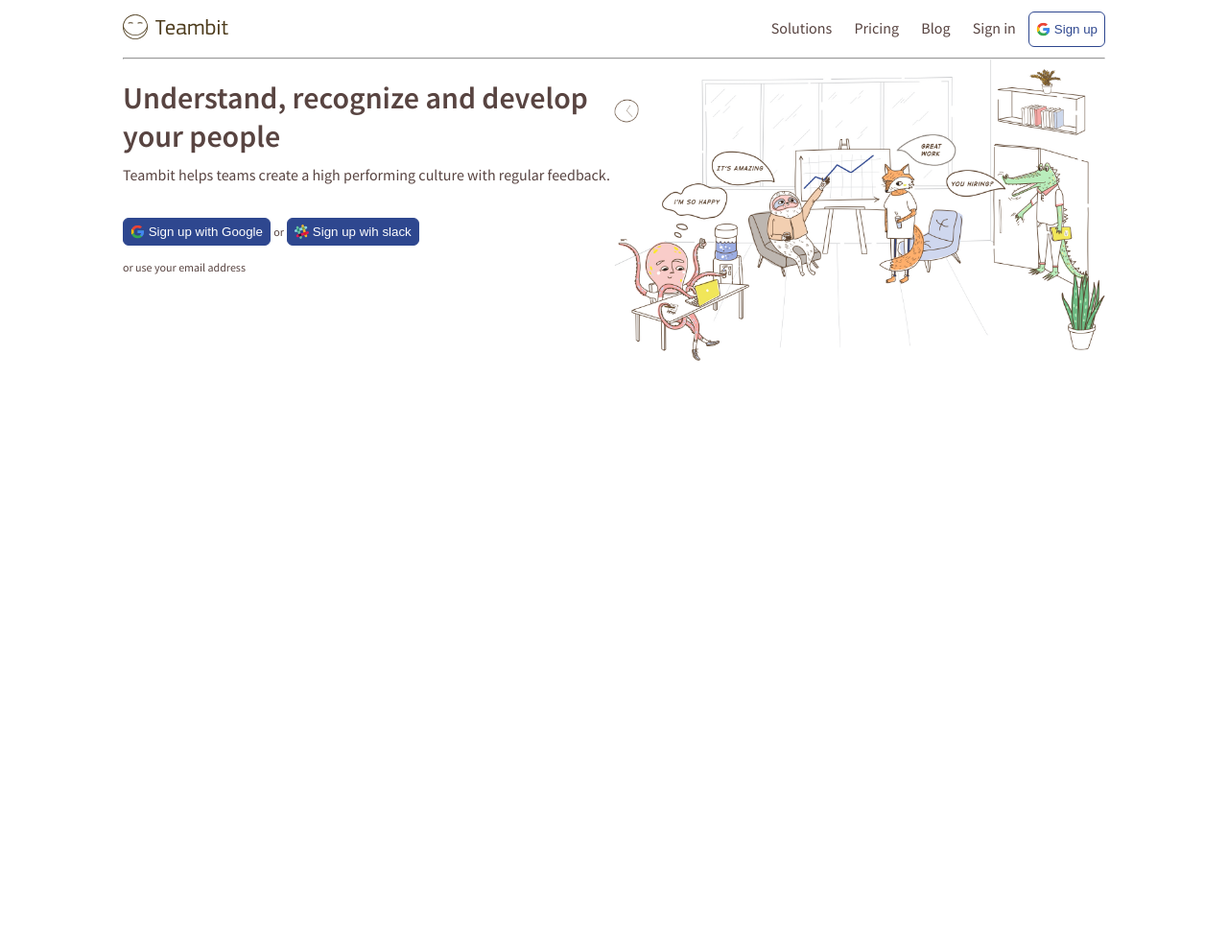
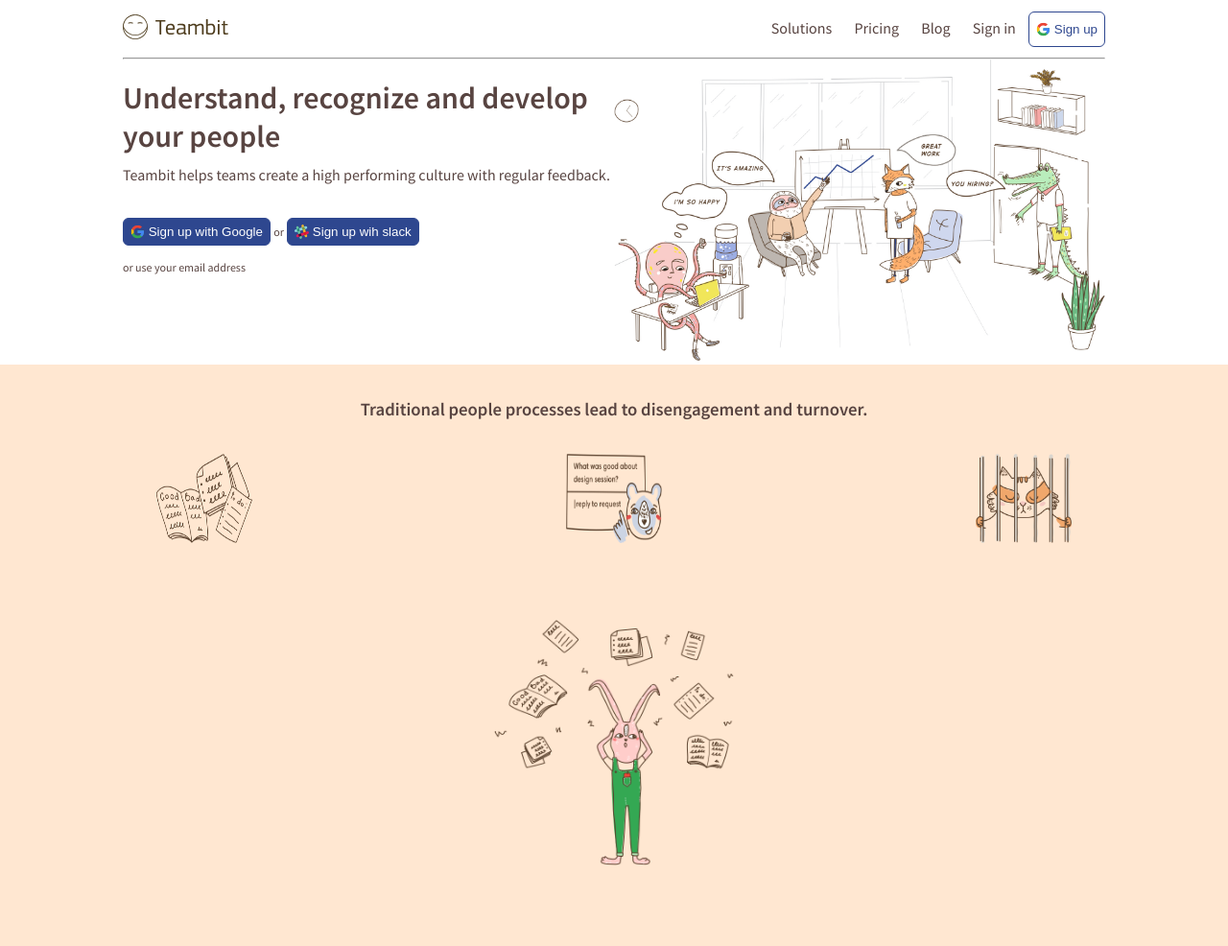
Before and after one commit to Francesca-Salvini/node-sass-teambit, a website: page index.html in a window 1280 px wide. Shown: the whole page at 96% size. Before the commit the page ends 800 px from the top, so only its background shows below. Drawn offline with Linux system fonts and the light colour scheme.

Commit message:
completata prima sezione con background

```diff
--- a/index.html
+++ b/index.html
@@ -56,6 +56,7 @@
 
     <!--MAIN-->
     <main>
+        <!--JUMBOTRON-->
         <div class="wrapper">
             <div class="jumbotron">
                 <div class="left-sect">
@@ -81,6 +82,23 @@
                 </div>
             </div>
         </div>
+        <!--END JUMBOTRON-->
+
+        <!--FIRST SECTION WITH BACKGROUND-->
+        <section class="with_bg">
+            <h3>Traditional people processes lead to disengagement and turnover.</h3>
+
+            <div class="three_pics">
+                <img src="img/hardcore.png" alt="">
+                <img src="img/feedbacksuggestions.png" alt="">
+                <img src="img/notsafe.png" alt="">
+            </div>
+
+            <div class="central_pic">
+                <img src="img/before.png" alt="">
+            </div>
+        </section>
+        <!--END FIRST SECTION WITH BACKGROUND-->
 
     </main>
     <!--END MAIN-->
--- a/src/partials/_common.scss
+++ b/src/partials/_common.scss
@@ -43,3 +43,33 @@
 #block {
     display: block;
 }
+
+// SECTION WITH BACKGROUND
+
+.with_bg {
+    background-color: $brand_section_background_color;
+    display: flex;
+    flex-direction: column;
+        h3 {
+            text-align: center;
+            color: $brand_text_color;
+            padding: 35px 0;
+        }
+}
+
+.three_pics {
+    display: flex;
+    justify-content: space-around;
+}
+
+.three_pics img {
+    width: 100px ;
+    height: auto;
+}
+
+.central_pic {
+    width: 250px;
+    height: auto;
+    align-self: center;
+    padding: 80px 0;
+}
--- a/src/partials/_main.scss
+++ b/src/partials/_main.scss
@@ -1,3 +1,4 @@
+// JUMBOTRON
 .left-sect {
     width: 50%;
 
--- a/src/partials/_mixins.scss
+++ b/src/partials/_mixins.scss
@@ -1,3 +1,5 @@
+// BUTTON
+
 button {
     border: 1px solid $brand_button_color;
     color: $brand_button_color;
```
Also changed, not shown: dist/app.css, dist/app.js.
